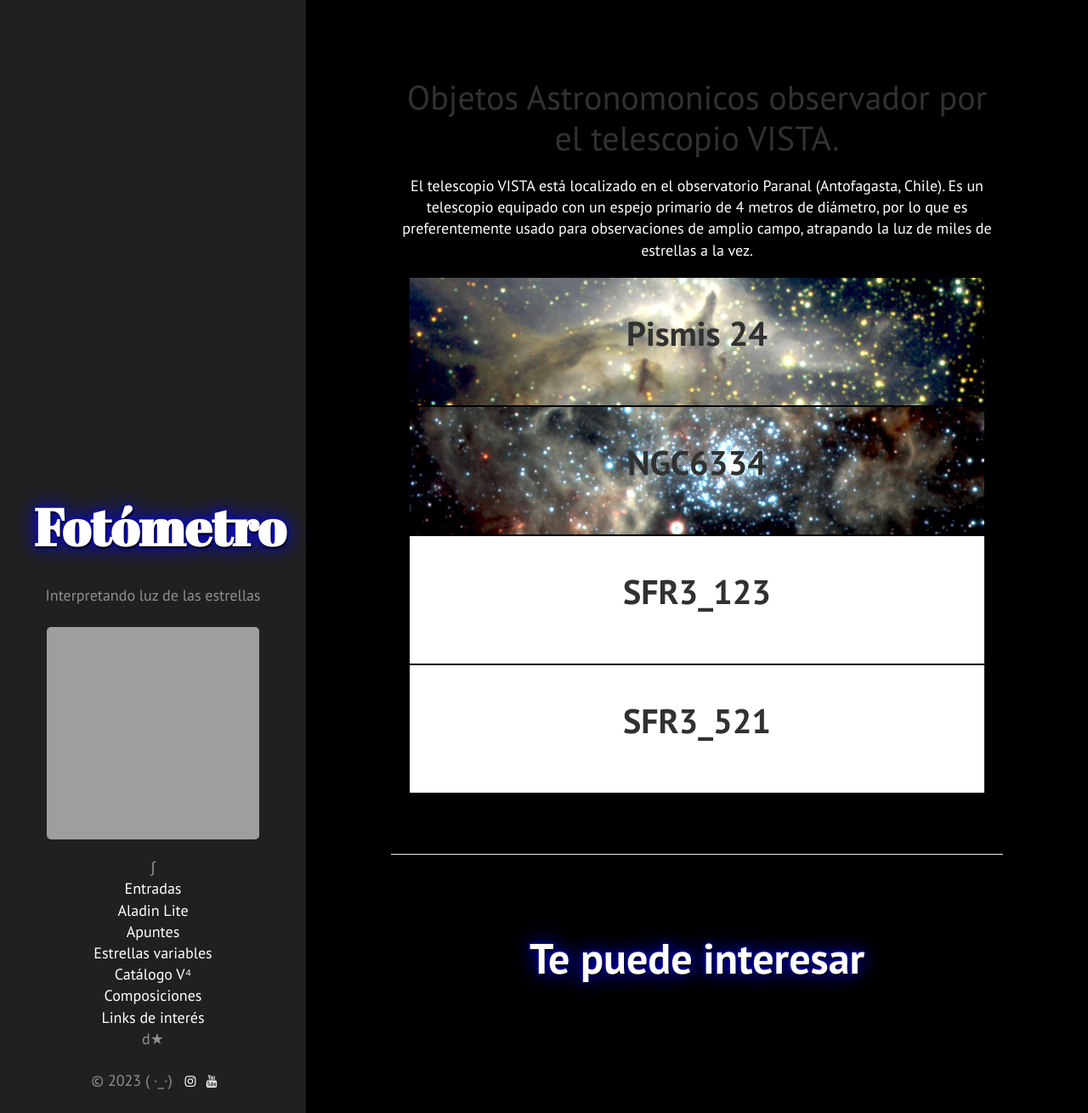
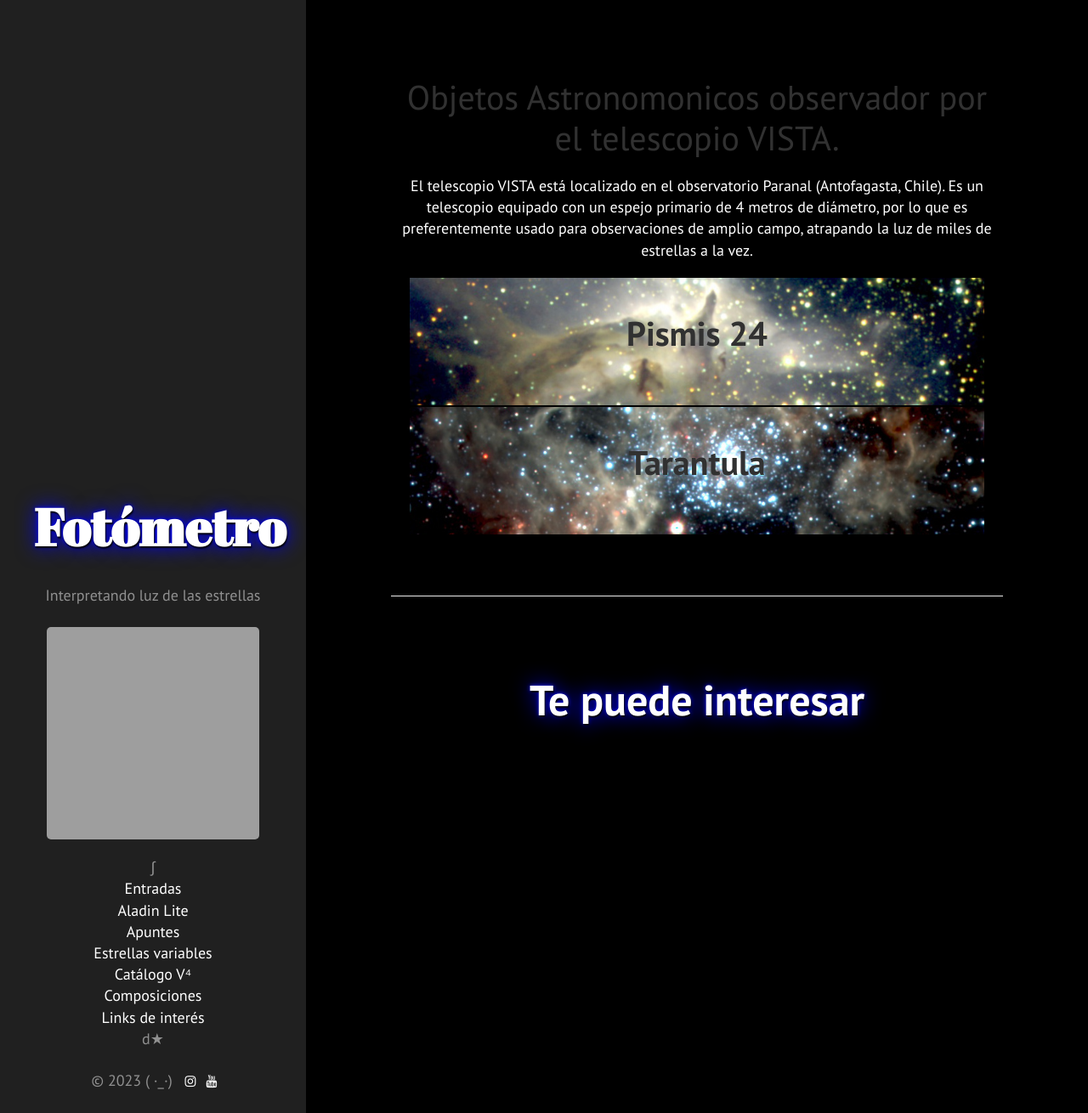
Before and after one commit to nicomedinap/nicomedinap.github.io, a Jekyll site: the page built from Galeria/VISTA.md, in a window 1280 px wide and 1310 px high. Shown: the whole window at 85% size. Built offline with Jekyll 4.4.1, drawn with Linux system fonts in a browser that asks for light colours; grey boxes are pictures that could not be loaded.

Commit message:
Update VISTA.md

```diff
--- a/Galeria/VISTA.md
+++ b/Galeria/VISTA.md
@@ -37,14 +37,18 @@ layout: post
             </div>
             <div class="test_box box-02 col-xs-6 col-md-4">
                 <div class="inner">
-                    <a href="#" class="test_click">
+                    <a href="https://nicomedinap.github.io/Galeria/VISTA/MostrarImagenesTarantula.html" class="test_click">
                         <div class="flex_this">
-                            <h1 class="test_title">NGC6334</h1>
+                            <h1 class="test_title"> Tarantula </h1>
 
                         </div>
                     </a>
                 </div>
             </div>
+
+<!--
+
+
             <div class="test_box box-03 col-xs-6 col-md-4">
                 <div class="inner">
                     <a href="#" class="test_click">
@@ -65,6 +69,8 @@ layout: post
                     </a>
                 </div>
             </div>
+-->
+
         </div>
     </div>
 
```
